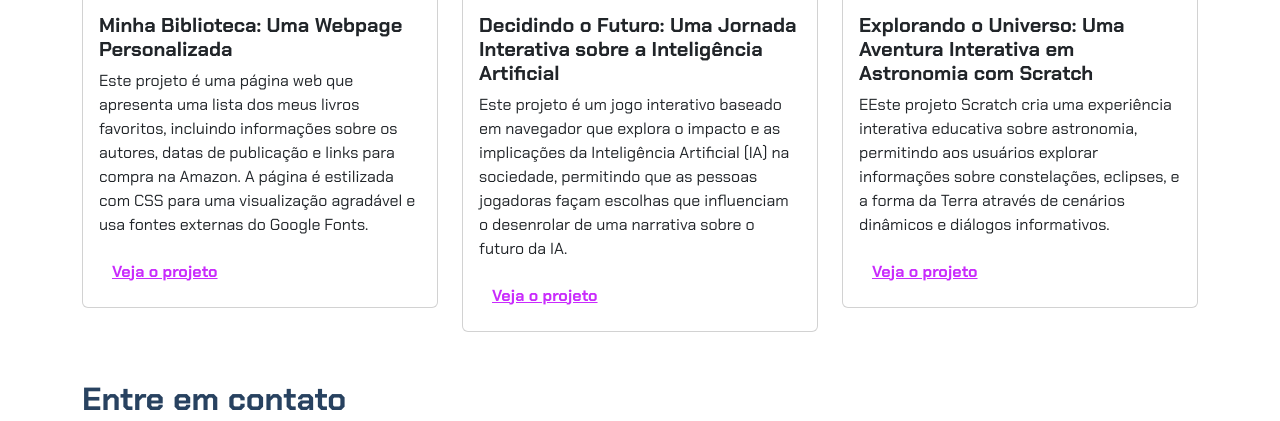
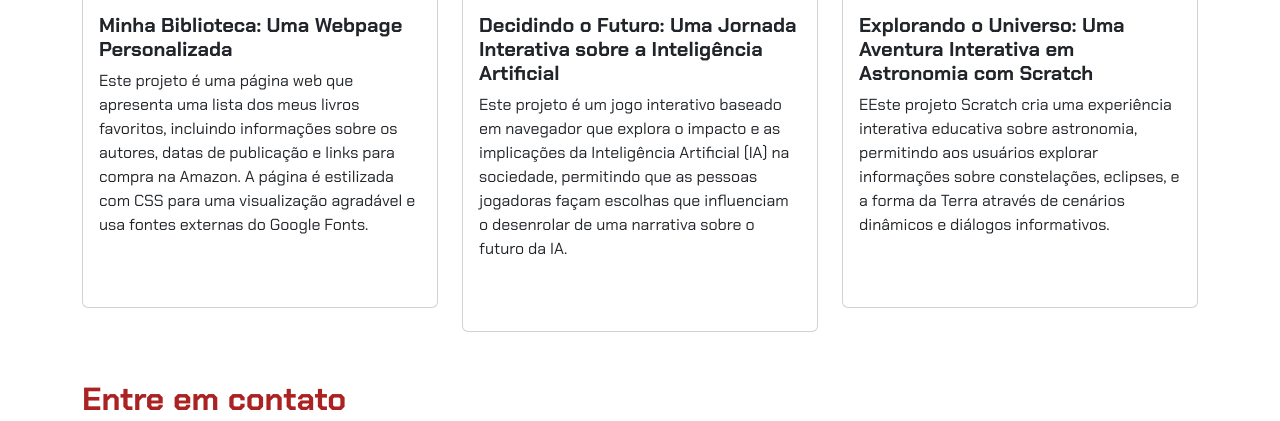
Before and after one commit to isabelladegodoi/bella-3, a plain HTML site: page index.html in a window 1280 px wide. Shown: the part 522-943 px from the top of the page. Drawn offline with nearby package versions, Linux system fonts and the light colour scheme.

Commit message:
Update style.css

```diff
--- a/style.css
+++ b/style.css
@@ -1,9 +1,9 @@
 @import url('https://fonts.googleapis.com/css2?family=Chakra+Petch:ital,wght@0,300;0,400;0,500;0,600;0,700;1,300;1,400;1,500;1,600;1,700&display=swap');
 
 :root {
-    --cor-principal: #6E859F;
-    --cor-secundaria: #284260;
-    --cor-destaque: #C92BFC;
+    --cor-principal: #FF0000;
+    --cor-secundaria: #AB2223;
+    --cor-destaque: #ffffff;
 }
 
 body {
```
